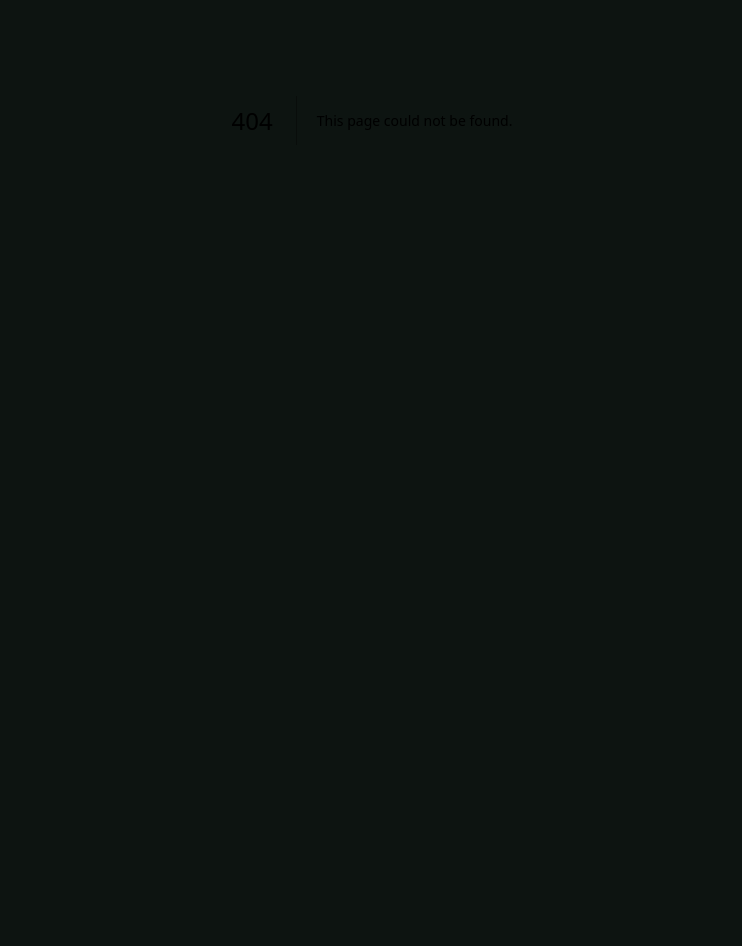
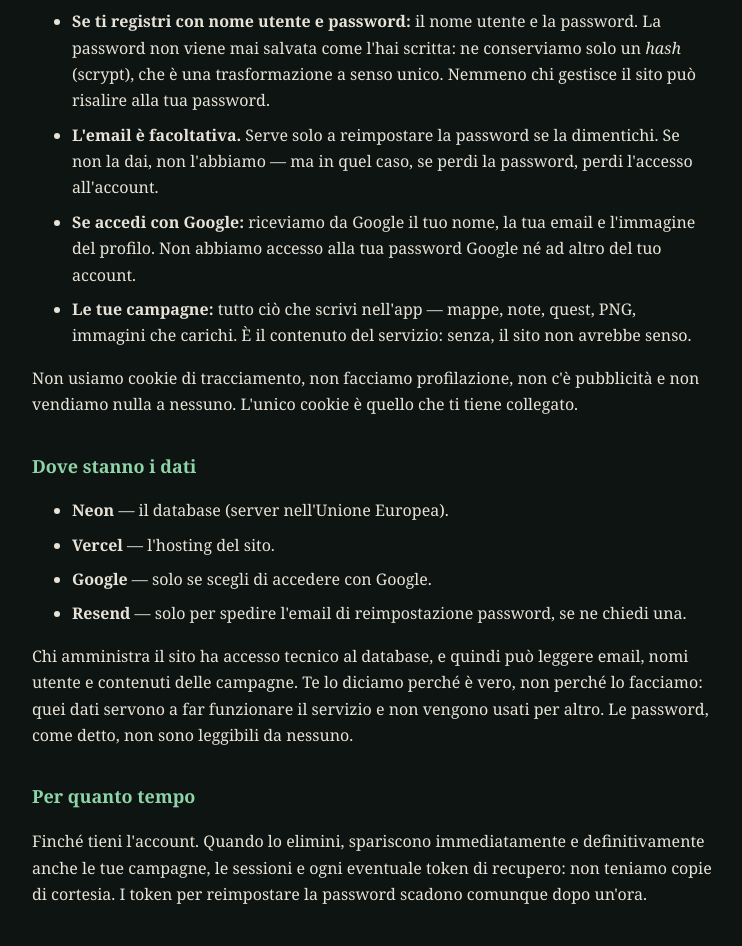
Before and after one commit to Federico-Ordonselli/runebog-gm, a Next.js app: page /privacy in a window 1280 px wide. Before the commit this address had no page. Shown: the part 280-1226 px from the top of the page, without its empty margins (268-1010 px from the left). Before the commit the page ends 800 px from the top, so only its background shows below. Built offline with nearby package versions, Linux system fonts and the light colour scheme.

Commit message:
feat(gdpr): pagina privacy, scritta sul comportamento reale del codice

```diff
--- /dev/null
+++ b/src/app/privacy/page.tsx
@@ -0,0 +1,100 @@
+// TODO: decidi l'indirizzo di contatto pubblico. Una casella dedicata sul dominio
+// (es. privacy@runebog.app, anche solo come inoltro) evita di esporre la tua email personale.
+const CONTACT_EMAIL = "privacy@runebog.app";
+
+export const metadata = { title: "Privacy — Runebog GM" };
+
+const h2: React.CSSProperties = { color: "#8fd4a8", fontSize: 18, marginTop: 34 };
+const li: React.CSSProperties = { marginBottom: 8 };
+
+export default function Privacy() {
+  return (
+    <main style={{ maxWidth: 680, margin: "60px auto", fontFamily: "Georgia, serif",
+                   color: "#e8e3d8", padding: "0 20px", lineHeight: 1.65 }}>
+      <p><a href="/" style={{ color: "#6cc3c9" }}>← Torna a Runebog GM</a></p>
+      <h1 style={{ color: "#8fd4a8" }}>Privacy</h1>
+      <p style={{ color: "#8b968e" }}>
+        Cosa raccoglie Runebog GM, perché, e come te ne liberi. In parole chiare.
+      </p>
+
+      <h2 style={h2}>Cosa raccogliamo</h2>
+      <ul>
+        <li style={li}>
+          <strong>Se ti registri con nome utente e password:</strong> il nome utente e la password.
+          La password non viene mai salvata come l&apos;hai scritta: ne conserviamo solo un{" "}
+          <em>hash</em> (scrypt), che è una trasformazione a senso unico. Nemmeno chi gestisce il
+          sito può risalire alla tua password.
+        </li>
+        <li style={li}>
+          <strong>L&apos;email è facoltativa.</strong> Serve solo a reimpostare la password se la
+          dimentichi. Se non la dai, non l&apos;abbiamo — ma in quel caso, se perdi la password,
+          perdi l&apos;accesso all&apos;account.
+        </li>
+        <li style={li}>
+          <strong>Se accedi con Google:</strong> riceviamo da Google il tuo nome, la tua email e
+          l&apos;immagine del profilo. Non abbiamo accesso alla tua password Google né ad altro
+          del tuo account.
+        </li>
+        <li style={li}>
+          <strong>Le tue campagne:</strong> tutto ciò che scrivi nell&apos;app — mappe, note, quest,
+          PNG, immagini che carichi. È il contenuto del servizio: senza, il sito non avrebbe senso.
+        </li>
+      </ul>
+      <p>
+        Non usiamo cookie di tracciamento, non facciamo profilazione, non c&apos;è pubblicità e non
+        vendiamo nulla a nessuno. L&apos;unico cookie è quello che ti tiene collegato.
+      </p>
+
+      <h2 style={h2}>Dove stanno i dati</h2>
+      <ul>
+        <li style={li}><strong>Neon</strong> — il database (server nell&apos;Unione Europea).</li>
+        <li style={li}><strong>Vercel</strong> — l&apos;hosting del sito.</li>
+        <li style={li}><strong>Google</strong> — solo se scegli di accedere con Google.</li>
+        <li style={li}><strong>Resend</strong> — solo per spedire l&apos;email di reimpostazione password, se ne chiedi una.</li>
+      </ul>
+      <p>
+        Chi amministra il sito ha accesso tecnico al database, e quindi può leggere email, nomi
+        utente e contenuti delle campagne. Te lo diciamo perché è vero, non perché lo facciamo:
+        quei dati servono a far funzionare il servizio e non vengono usati per altro. Le password,
+        come detto, non sono leggibili da nessuno.
+      </p>
+
+      <h2 style={h2}>Per quanto tempo</h2>
+      <p>
+        Finché tieni l&apos;account. Quando lo elimini, spariscono immediatamente e definitivamente
+        anche le tue campagne, le sessioni e ogni eventuale token di recupero: non teniamo copie
+        di cortesia. I token per reimpostare la password scadono comunque dopo un&apos;ora.
+      </p>
+
+      <h2 style={h2}>I tuoi diritti</h2>
+      <ul>
+        <li style={li}>
+          <strong>Portarti via tutto:</strong> il pulsante <em>Esporta</em>, dentro ogni campagna,
+          ti dà un file JSON con l&apos;intero contenuto. È un formato aperto, leggibile, e lo puoi
+          reimportare dove vuoi. Non c&apos;è nessun lock-in.
+        </li>
+        <li style={li}>
+          <strong>Cancellare tutto:</strong> il link <em>Elimina il mio account</em> nella pagina
+          principale. Immediato, definitivo, senza doverlo chiedere a nessuno.
+        </li>
+        <li style={li}>
+          <strong>Chiedere e correggere:</strong> puoi sapere quali dati abbiamo su di te e farli
+          correggere scrivendo a <a href={`mailto:${CONTACT_EMAIL}`} style={{ color: "#6cc3c9" }}>{CONTACT_EMAIL}</a>.
+        </li>
+      </ul>
+
+      <h2 style={h2}>Contatti</h2>
+      <p>
+        Per qualsiasi cosa riguardi i tuoi dati:{" "}
+        <a href={`mailto:${CONTACT_EMAIL}`} style={{ color: "#6cc3c9" }}>{CONTACT_EMAIL}</a>.
+      </p>
+
+      <hr style={{ margin: "40px 0", borderColor: "#2a352e" }} />
+      {/* TODO: quando il repo GitHub sarà pubblico, riaggiungi qui che il codice è
+          verificabile da chiunque — oggi è privato, quindi non lo affermiamo. */}
+      <p style={{ color: "#8b968e", fontSize: 13 }}>
+        Runebog GM è un progetto gratuito e senza scopo di lucro.
+      </p>
+    </main>
+  );
+}
```
